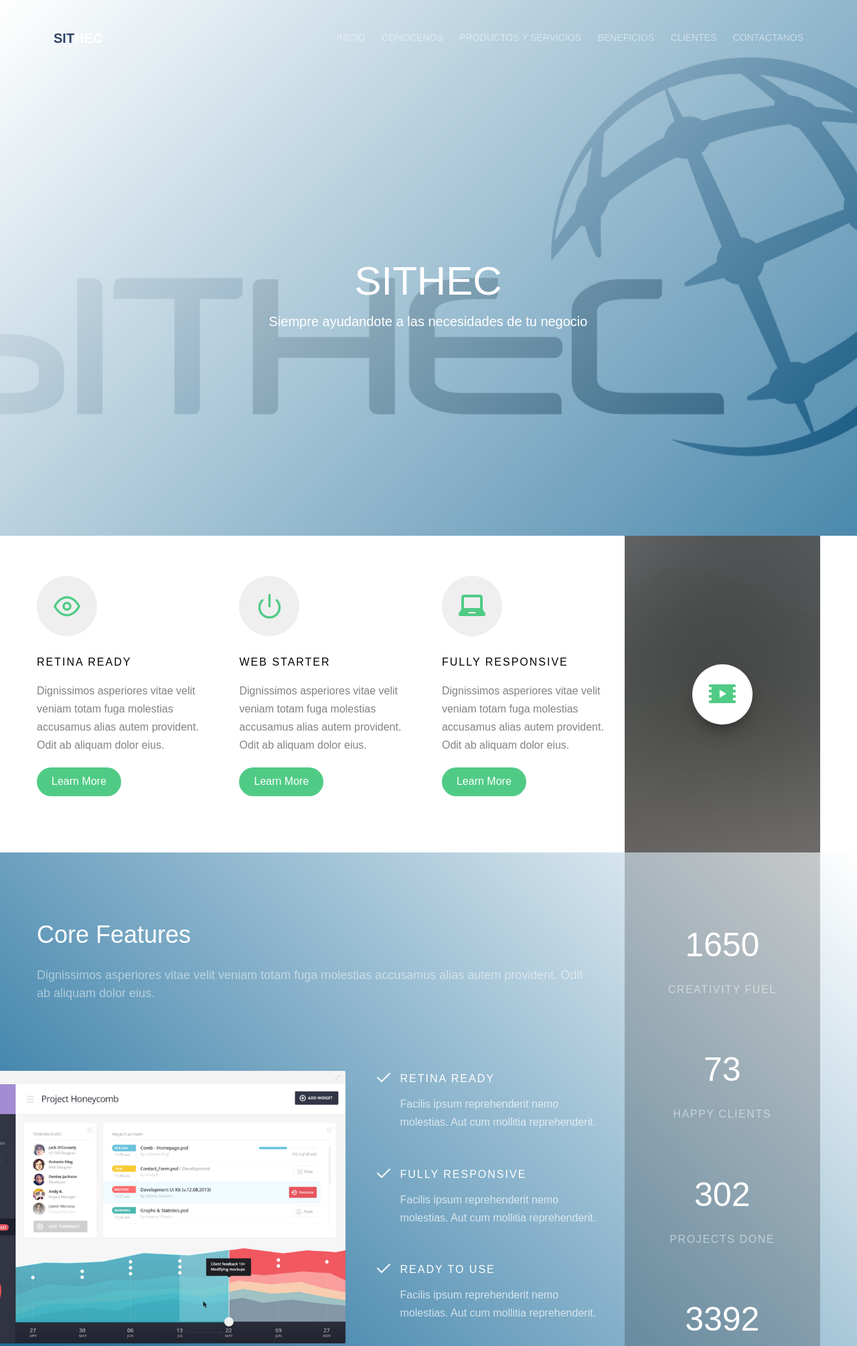
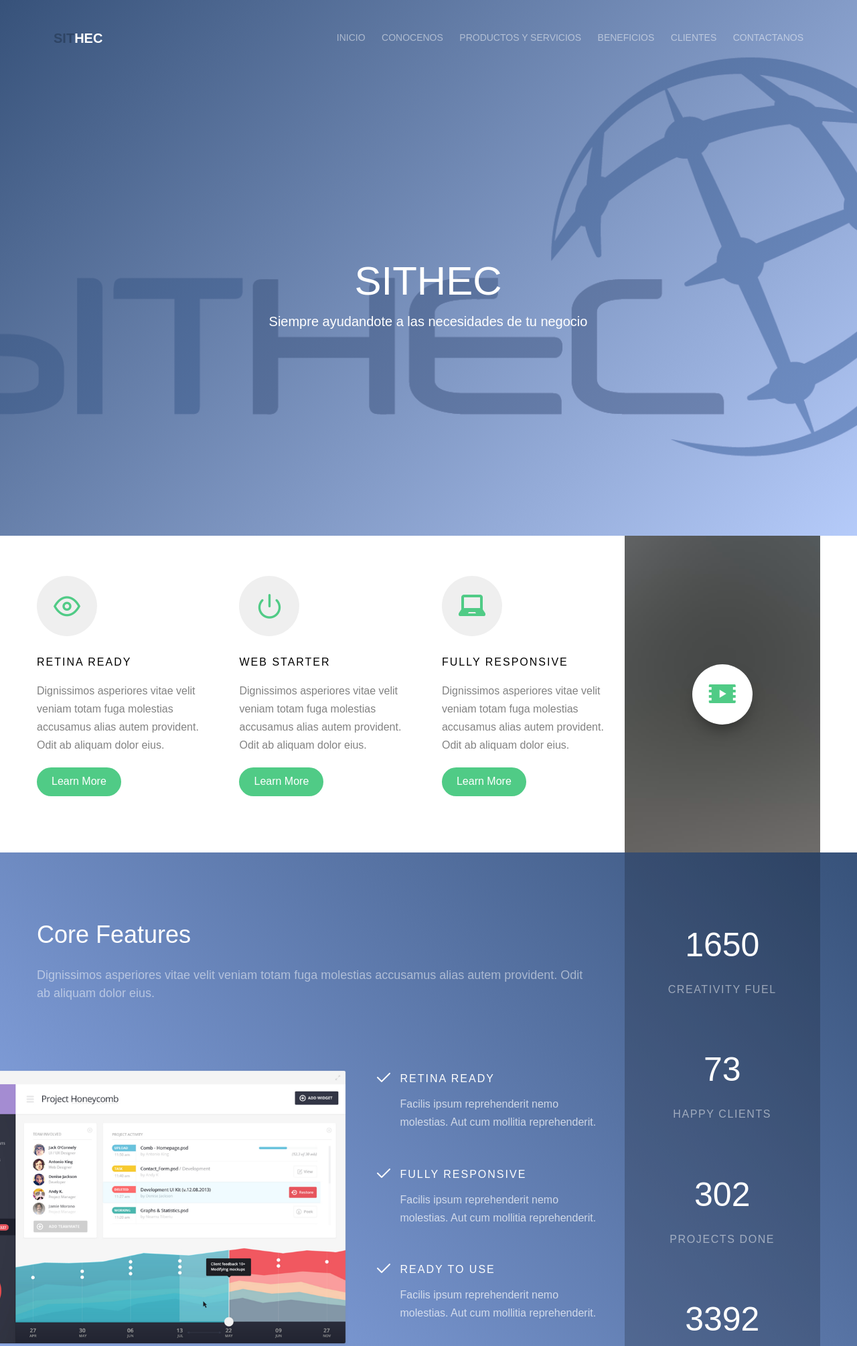
Before and after one commit to CristianFranco/sisava, a PHP site: page / in a window 1280 px wide. Shown: the top 2010 px of the page at 67% size. Run offline with PHP 8.4, Linux system fonts and the light colour scheme; some web fonts are replaced.

Commit message:
Titulo de la página web

```diff
--- a/css/style.css
+++ b/css/style.css
@@ -312,14 +312,14 @@ h1, h2, h3, h4, h5, h6, figure {
   top: 0;
   left: 0;
   right: 0;
-  background: #ffffff;
-  background: -moz-linear-gradient(-45deg, #ffffff 0%, rgba(0, 87, 137, 0.7) 100%);
-  background: -webkit-gradient(left top, right bottom, color-stop(0%, #ffffff), color-stop(100%, rgba(0, 87, 137, 0.7)));
-  background: -webkit-linear-gradient(-45deg, #ffffff 0%, rgba(0, 87, 137, 0.7) 100%);
-  background: -o-linear-gradient(-45deg, #ffffff 0%, rgba(0, 87, 137, 0.7) 100%);
-  background: -ms-linear-gradient(-45deg, #ffffff 0%, rgba(0, 87, 137, 0.7) 100%);
-  background: linear-gradient(135deg, #ffffff 0%, rgba(0, 87, 137, 0.7) 100%);
-  filter: progid:DXImageTransform.Microsoft.gradient( startColorstr='#ffffff', endColorstr='#005789', GradientType=1 );
+  background: #37527a;
+  background: -moz-linear-gradient(-45deg, #37527a 0%, rgba(151, 181, 247, 0.7) 100%);
+  background: -webkit-gradient(left top, right bottom, color-stop(0%, #37527a), color-stop(100%, rgba(151, 181, 247, 0.7)));
+  background: -webkit-linear-gradient(-45deg, #37527a 0%, rgba(151, 181, 247, 0.7) 100%);
+  background: -o-linear-gradient(-45deg, #37527a 0%, rgba(151, 181, 247, 0.7) 100%);
+  background: -ms-linear-gradient(-45deg, #37527a 0%, rgba(151, 181, 247, 0.7) 100%);
+  background: linear-gradient(135deg, #37527a 0%, rgba(151, 181, 247, 0.7) 100%);
+  filter: progid:DXImageTransform.Microsoft.gradient( startColorstr='#37527a', endColorstr='#97b5f7', GradientType=1 );
 }
 .fh5co-cover > .fh5co-container {
   position: relative;
@@ -632,14 +632,14 @@ form label {
 
 .fh5co-bg-section {
   position: relative;
-  background: #ffffff;
-  background: -moz-linear-gradient(45deg, #005a8f 0%, #ffffff 100%);
-  background: -webkit-gradient(left bottom, right top, color-stop(0%, #005a8f), color-stop(100%, #ffffff));
-  background: -webkit-linear-gradient(45deg, #005a8f 0%, #ffffff 100%);
-  background: -o-linear-gradient(45deg, #005a8f 0%, #ffffff 100%);
-  background: -ms-linear-gradient(45deg, #005a8f 0%, #ffffff 100%);
-  background: linear-gradient(45deg, #005a8f 0%, #ffffff 100%);
-  filter: progid:DXImageTransform.Microsoft.gradient( startColorstr='#005a8f', endColorstr='#ffffff', GradientType=1 );
+  background: #37527a;
+  background: -moz-linear-gradient(45deg, #97b5f7 0%, #37527a 100%);
+  background: -webkit-gradient(left bottom, right top, color-stop(0%, #97b5f7), color-stop(100%, #37527a));
+  background: -webkit-linear-gradient(45deg, #97b5f7 0%, #37527a 100%);
+  background: -o-linear-gradient(45deg, #97b5f7 0%, #37527a 100%);
+  background: -ms-linear-gradient(45deg, #97b5f7 0%, #37527a 100%);
+  background: linear-gradient(45deg, #97b5f7 0%, #37527a 100%);
+  filter: progid:DXImageTransform.Microsoft.gradient( startColorstr='#97b5f7', endColorstr='#37527a', GradientType=1 );
 }
 .fh5co-bg-section .overlay {
   position: absolute;
@@ -1064,14 +1064,14 @@ form label {
 }
 
 #fh5co-started {
-  background: #ffffff;
-  background: -moz-linear-gradient(-45deg, #ffffff 0%, #005a8f 100%);
-  background: -webkit-gradient(left top, right bottom, color-stop(0%, #ffffff), color-stop(100%, #005a8f));
-  background: -webkit-linear-gradient(-45deg, #ffffff 0%, #005a8f 100%);
-  background: -o-linear-gradient(-45deg, #ffffff 0%, #005a8f 100%);
-  background: -ms-linear-gradient(-45deg, #ffffff 0%, #005a8f 100%);
-  background: linear-gradient(135deg, #ffffff 0%, #005a8f 100%);
-  filter: progid:DXImageTransform.Microsoft.gradient( startColorstr='#ffffff', endColorstr='#005a8f', GradientType=1 );
+  background: #97b5f7;
+  background: -moz-linear-gradient(-45deg, #97b5f7 0%, #37527a 100%);
+  background: -webkit-gradient(left top, right bottom, color-stop(0%, #97b5f7), color-stop(100%, #37527a));
+  background: -webkit-linear-gradient(-45deg, #97b5f7 0%, #37527a 100%);
+  background: -o-linear-gradient(-45deg, #97b5f7 0%, #37527a 100%);
+  background: -ms-linear-gradient(-45deg, #97b5f7 0%, #37527a 100%);
+  background: linear-gradient(135deg, #97b5f7 0%, #37527a 100%);
+  filter: progid:DXImageTransform.Microsoft.gradient( startColorstr='#97b5f7', endColorstr='#37527a', GradientType=1 );
 }
 #fh5co-started .fh5co-heading h2 {
   color: #fff;
--- a/footer.php
+++ b/footer.php
@@ -3,26 +3,8 @@
 	<head>
 	<meta charset="utf-8">
 	<meta http-equiv="X-UA-Compatible" content="IE=edge">
-	<title>Bow &mdash; Free Website Template, Free HTML5 Template by FreeHTML5.co</title>
+	<title>SITHEC</title>
 	<meta name="viewport" content="width=device-width, initial-scale=1">
-	<meta name="description" content="Free HTML5 Website Template by FreeHTML5.co" />
-	<meta name="keywords" content="free website templates, free html5, free template, free bootstrap, free website template, html5, css3, mobile first, responsive" />
-	<meta name="author" content="FreeHTML5.co" />
-
-
-  <!--
-	//////////////////////////////////////////////////////
-
-	FREE HTML5 TEMPLATE
-	DESIGNED & DEVELOPED by FreeHTML5.co
-
-	Website: 		http://freehtml5.co/
-	Email: 			info@freehtml5.co
-	Twitter: 		http://twitter.com/fh5co
-	Facebook: 		https://www.facebook.com/fh5co
-
-	//////////////////////////////////////////////////////
-	 -->
 
   	<!-- Facebook and Twitter integration -->
 	<meta property="og:title" content=""/>
--- a/header.php
+++ b/header.php
@@ -3,26 +3,7 @@
 	<head>
 	<meta charset="utf-8">
 	<meta http-equiv="X-UA-Compatible" content="IE=edge">
-	<title>Bow &mdash; Free Website Template, Free HTML5 Template by FreeHTML5.co</title>
-	<meta name="viewport" content="width=device-width, initial-scale=1">
-	<meta name="description" content="Free HTML5 Website Template by FreeHTML5.co" />
-	<meta name="keywords" content="free website templates, free html5, free template, free bootstrap, free website template, html5, css3, mobile first, responsive" />
-	<meta name="author" content="FreeHTML5.co" />
-
-
-  <!--
-	//////////////////////////////////////////////////////
-
-	FREE HTML5 TEMPLATE
-	DESIGNED & DEVELOPED by FreeHTML5.co
-
-	Website: 		http://freehtml5.co/
-	Email: 			info@freehtml5.co
-	Twitter: 		http://twitter.com/fh5co
-	Facebook: 		https://www.facebook.com/fh5co
-
-	//////////////////////////////////////////////////////
-	 -->
+	<title>SITHEC</title>
 
   	<!-- Facebook and Twitter integration -->
 	<meta property="og:title" content=""/>
--- a/index.php
+++ b/index.php
@@ -3,26 +3,7 @@
 	<head>
 	<meta charset="utf-8">
 	<meta http-equiv="X-UA-Compatible" content="IE=edge">
-	<title>Bow &mdash; Free Website Template, Free HTML5 Template by FreeHTML5.co</title>
-	<meta name="viewport" content="width=device-width, initial-scale=1">
-	<meta name="description" content="Free HTML5 Website Template by FreeHTML5.co" />
-	<meta name="keywords" content="free website templates, free html5, free template, free bootstrap, free website template, html5, css3, mobile first, responsive" />
-	<meta name="author" content="FreeHTML5.co" />
-
-
-  <!--
-	//////////////////////////////////////////////////////
-
-	FREE HTML5 TEMPLATE
-	DESIGNED & DEVELOPED by FreeHTML5.co
-
-	Website: 		http://freehtml5.co/
-	Email: 			info@freehtml5.co
-	Twitter: 		http://twitter.com/fh5co
-	Facebook: 		https://www.facebook.com/fh5co
-
-	//////////////////////////////////////////////////////
-	 -->
+	<title>SITHEC</title>
 
   	<!-- Facebook and Twitter integration -->
 	<meta property="og:title" content=""/>
```
Also changed, not shown: about.php (+1 -19 lines), benefits.php (+1 -19 lines), contact.php (+1 -19 lines), services.php (+1 -20 lines), testimonial.php (+1 -19 lines).
